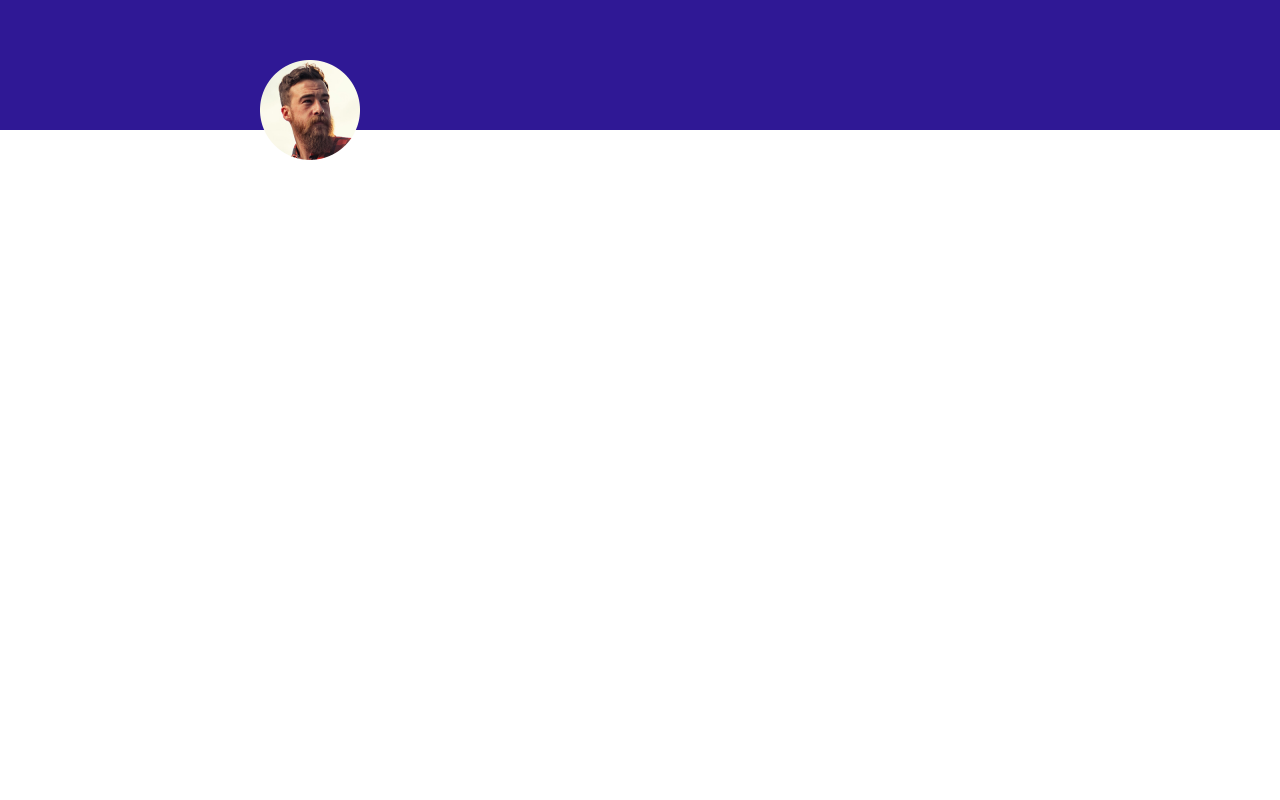
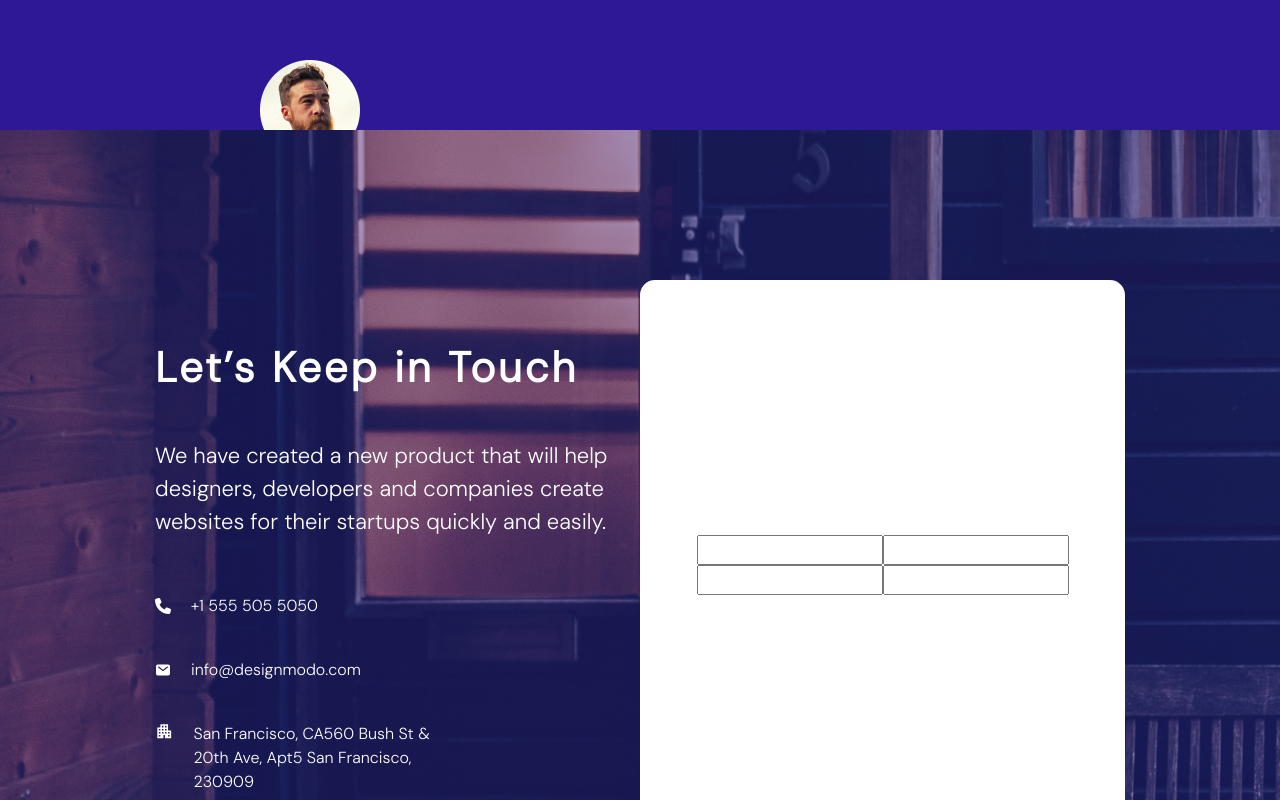
Before and after one commit to viix54/forgetCodeFigma, a React (Vite) app: page / in a window 1280 px wide. Shown: the part 6320-7120 px from the top of the page. Before the commit the page ends 6611 px from the top, so only its background shows below. Built offline with nearby package versions, Linux system fonts and the light colour scheme.

Commit message:
Text side of article has been done

```diff
--- a/src/App.jsx
+++ b/src/App.jsx
@@ -14,6 +14,7 @@ import {
   CallToAction,
   Showcase,
   Team,
+  Contact,
 } from './components';
 
 function App() {
@@ -28,6 +29,7 @@ function App() {
         <CallToAction />
         <Showcase />
         <Team />
+        <Contact />
         {/* <article className="second_article">
           <header>2 ARTICLE</header>
           <h2>Leroudfgjfdklgjfdl ldfk jgdf lkjgdflk jgdf </h2>
--- /dev/null
+++ b/src/components/Contact_page/Contact.jsx
@@ -0,0 +1,42 @@
+import React from 'react';
+
+import './contact.scss';
+import { FaPhone } from 'react-icons/fa6';
+import { IoMail } from 'react-icons/io5';
+import { MdApartment } from 'react-icons/md';
+
+export const Contact = () => {
+  return (
+    <div className="contact_container">
+      <article>
+        <section className="contact_text">
+          <header>Let’s Keep in Touch</header>
+          <p>
+            We have created a new product that will help designers, developers and companies create
+            websites for their startups quickly and easily.
+          </p>
+          <span>
+            <FaPhone />
+            +1 555 505 5050
+          </span>
+          <span>
+            <IoMail />
+            info@designmodo.com
+          </span>
+          <span>
+            <MdApartment size={40} />
+            San Francisco, CA560 Bush St & 20th Ave, Apt5 San Francisco, 230909
+          </span>
+        </section>
+        <section className="contact_form">
+          <form>
+            <input type="text" name="" id="" />
+            <input type="text" name="" id="" />
+            <input type="text" name="" id="" />
+            <input type="text" name="" id="" />
+          </form>
+        </section>
+      </article>
+    </div>
+  );
+};
--- /dev/null
+++ b/src/components/Contact_page/contact.scss
@@ -0,0 +1,67 @@
+@import url('https://fonts.googleapis.com/css2?family=DM+Sans:opsz,wght@9..40,300&display=swap');
+
+$text_font: 'DM Sans', sans-serif;
+
+.contact_container{
+    font-family: $text_font;
+    height: 870px;
+    background-image: url('../../assets/contact_backgr.png');
+    background-repeat: no-repeat;
+    background-size: 100% 100% ;
+    background-color: #2F1893;
+    color: white;
+    display: flex;
+    align-items: center;
+    justify-content: center;
+    // border: 1px solid white;
+    &>article{
+        display: flex;
+        align-items: center;
+        justify-content: center;
+        width: 970px;
+        height: 570px;
+        .contact_text{
+            height: 100%;
+            flex: 1;
+            display: flex;
+            flex-direction: column;
+            // justify-content: space-between;
+            row-gap: 40px;
+            justify-content: center;
+            // border: 1px solid white;
+            text-align: left;
+            &>header{
+                letter-spacing: 3px;
+                font-weight: bold;
+                font-size: 42px;
+            }
+            &>p{
+                font-weight: 500;
+                font-size: 22px;
+            }
+            &>span{
+                display: flex;
+                align-items: center;
+                column-gap: 20px;
+                font-size: 16px;
+                width: 280px;
+            }
+            &>:last-child{
+                align-items: flex-start;
+                &>:first-child{
+                    height: auto;
+                }
+            }
+        }
+        .contact_form{
+            flex:1;
+            height: 100%;
+            background-color: white;
+            border-radius: 15px;
+            display: flex;
+            flex-direction: column;
+            align-items: center;
+            justify-content: center;
+        }
+    }
+}
--- a/src/components/index.js
+++ b/src/components/index.js
@@ -9,3 +9,4 @@ export {Testimonial} from './Testimonial_page/Testimonial.jsx';
 export {CallToAction} from './CallToAction_page/CallToAction.jsx';
 export {Showcase} from './ShowCase_page/Showcase.jsx';
 export {Team} from './Team_page/Team.jsx';
+export {Contact} from './Contact_page/Contact.jsx';
```
Also changed, not shown: src/assets/contact_backgr.png (added).
